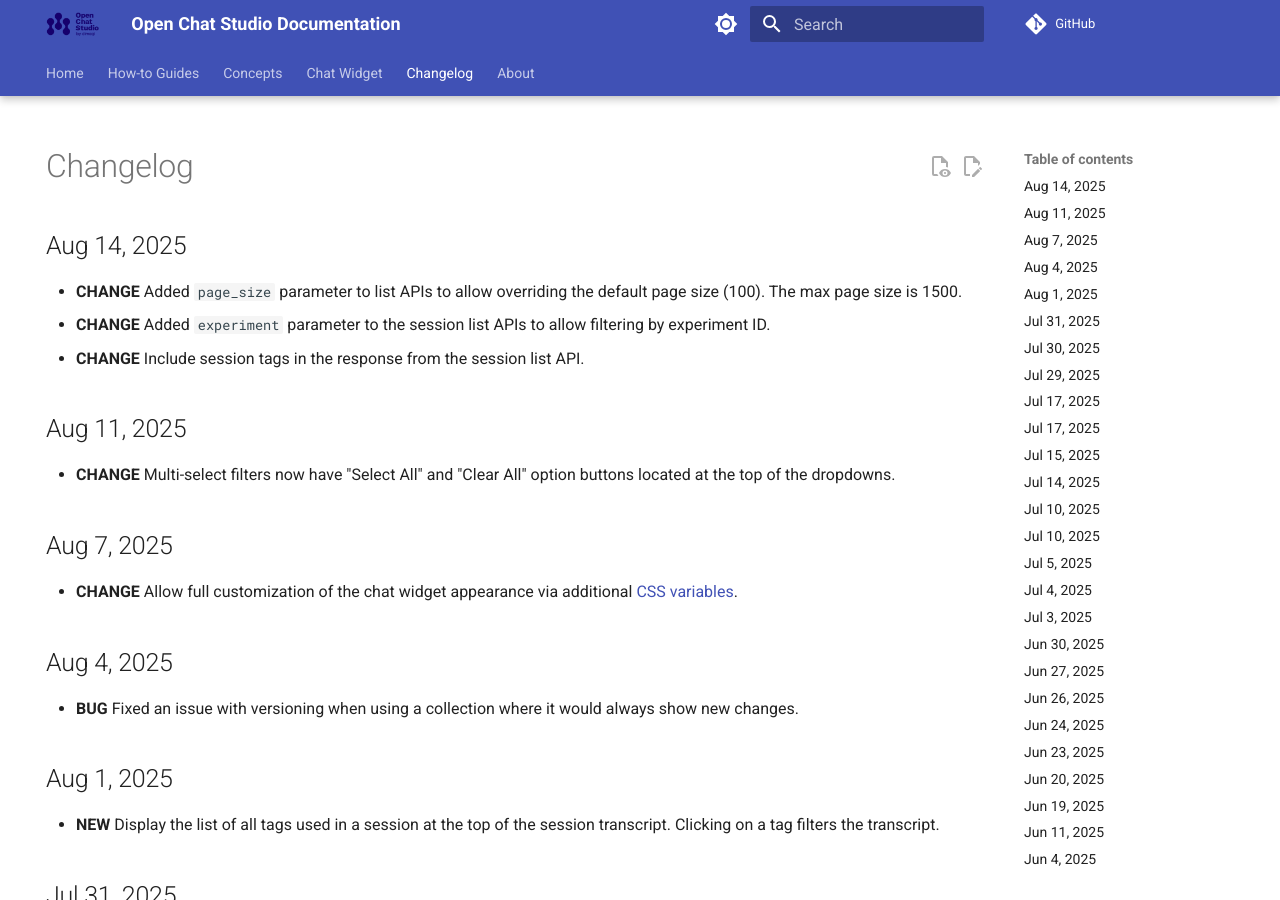
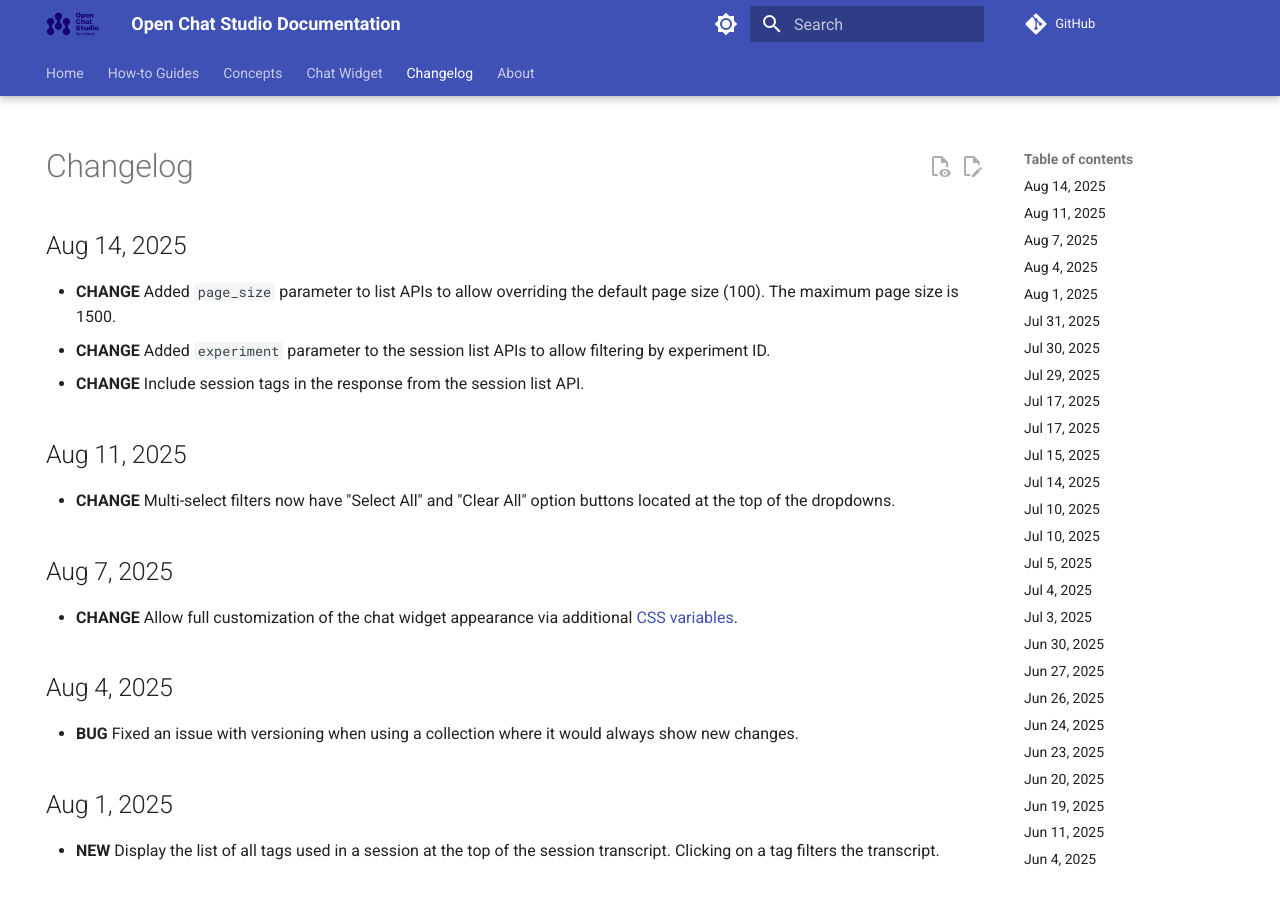
Before and after one commit to dimagi/open-chat-studio-docs, an MkDocs documentation site: the page built from docs/changelog.md, in a window 1280 px wide and 900 px high. Built offline with MkDocs 1.6.1 and Material for MkDocs 9.7.7, drawn with Linux system fonts in a browser that asks for light colours; emoji names are drawn with the system emoji font; a script that is not in the unit is left out; comment, search, counter and statistics services are not loaded.

Commit message:
update wording

```diff
--- a/docs/changelog.md
+++ b/docs/changelog.md
@@ -6,7 +6,7 @@ hide:
 # Changelog
 
 ## Aug 14, 2025
-* **CHANGE** Added `page_size` parameter to list APIs to allow overriding the default page size (100). The max page size is 1500.
+* **CHANGE** Added `page_size` parameter to list APIs to allow overriding the default page size (100). The maximum page size is 1500.
 * **CHANGE** Added `experiment` parameter to the session list APIs to allow filtering by experiment ID.
 * **CHANGE** Include session tags in the response from the session list API.
 
```
